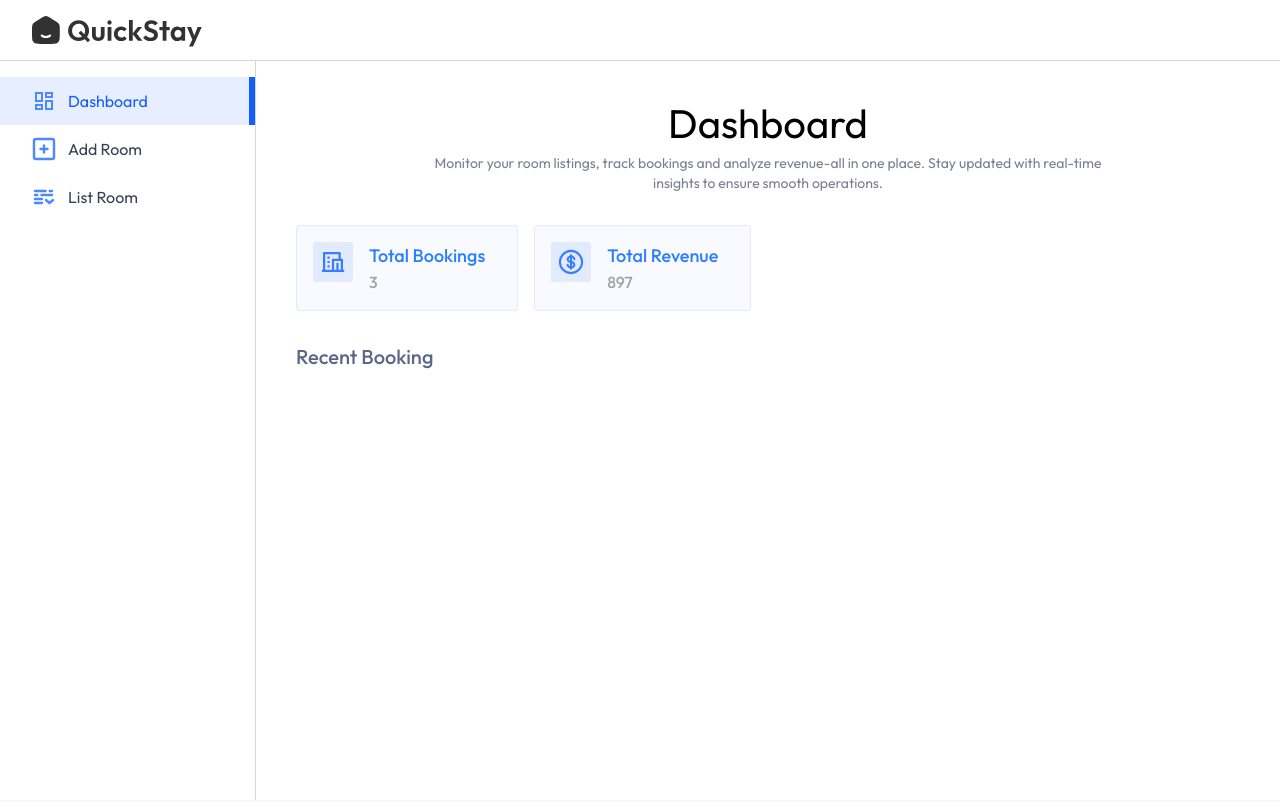
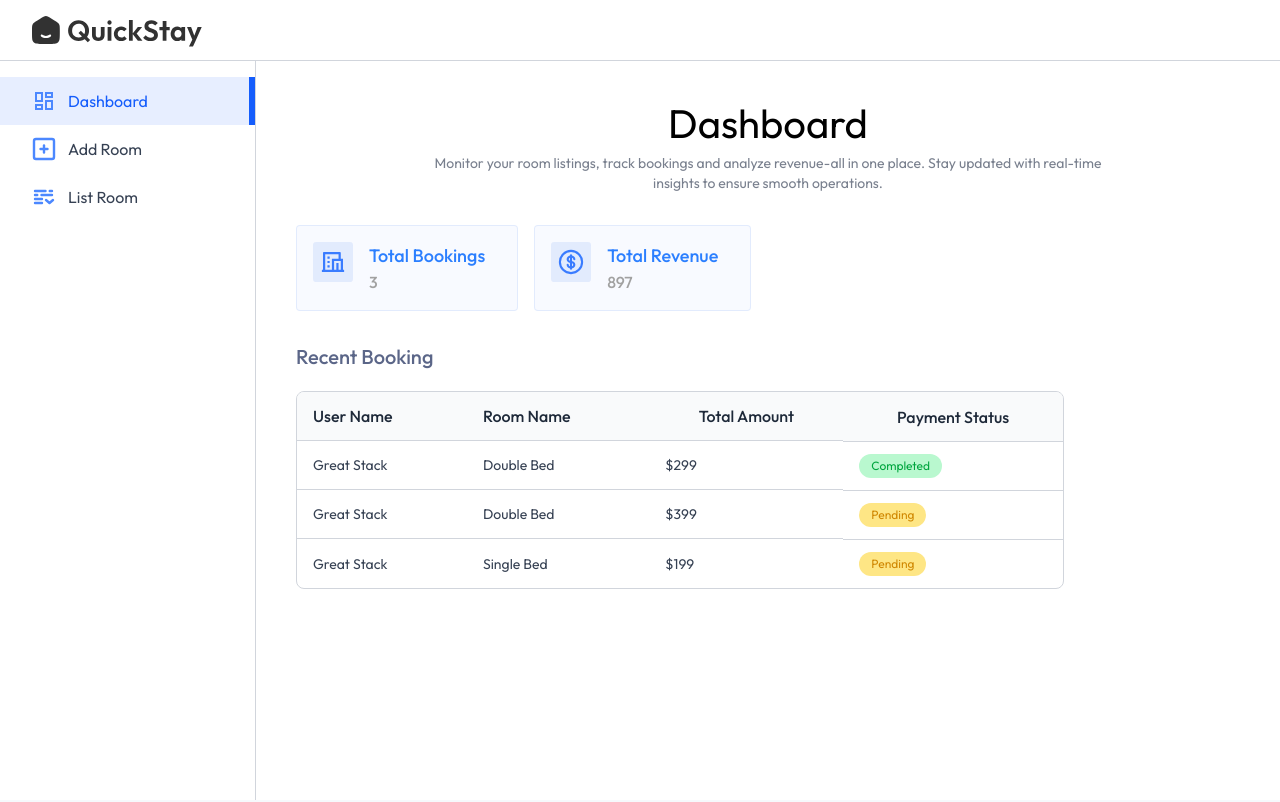
Before and after one commit to dubeyaayushi/Hotel_booking, a React (Vite) app in the folder client/: page /owner in a window 1280 px wide. Shown: the top 802 px of the page. Built offline with nearby package versions, Linux system fonts and the light colour scheme; a web font is replaced by a local one.

Commit message:
Dashboard page completed

```diff
--- a/client/src/pages/hotelOwner/Dashboard.jsx
+++ b/client/src/pages/hotelOwner/Dashboard.jsx
@@ -31,6 +31,42 @@
      </div>
      {/* ----Recent Bookings ---- */}
      <h2 className='text-xl text-blue-950/70 font-medium mb-5'>Recent Booking</h2>
+
+     <div className='w-full max-w-3xl text-left border border-gray-300 rounded-lg max-h-80 overflow-y-scroll'>
+      <table className='w-full'>
+        <thead className='bg-gray-50'>
+        <tr>
+          <th className='py-3 px-4 text-gray-800 font-medium'>User Name</th>
+          <th className='py-3 px-4 text-gray-800 font-medium max-sm-hidden'>Room Name</th>
+          <th className='py-3 px-4 text-gray-800 font-medium text-center'>Total Amount</th>
+          <th className='py-3 px-4 text-gray-800 font-medium text-center'>Payment Status</th>
+        </tr>
+        </thead>
+         <tbody className='text-sm'>
+          {
+            dashboardData.bookings.map((item, index) => (
+              <tr key={index}>
+                <td className='py-3 px-4 text-gray-700 border-t border-gray-300'>
+                    {item.user.username}
+                </td>
+                <td className='py-3 px-4 text-gray-700 border-t border-gray-300 max-sm:hideen'>
+                    {item.room.roomType}
+                </td>
+                <td className='py-3 px-4 text-gray-700 border-t border-gray-300 test-center'>
+                    ${item.totalPrice}
+                </td>
+                <td className='py-3 px-4 border-t border-gray-300 flex'>
+
+                 <button className={`py-1 px-3 text-xs rounded-full max-auto ${item.isPaid ? 'bg-green-200 text-green-600' : 'bg-amber-200 text-yellow-600'}`}>
+
+                  {item.isPaid ? 'Completed' : 'Pending'}
+                  </button>
+                </td>
+              </tr>
+            ))}
+         </tbody>
+      </table>
+     </div>
     </div>
   )
 }
```
